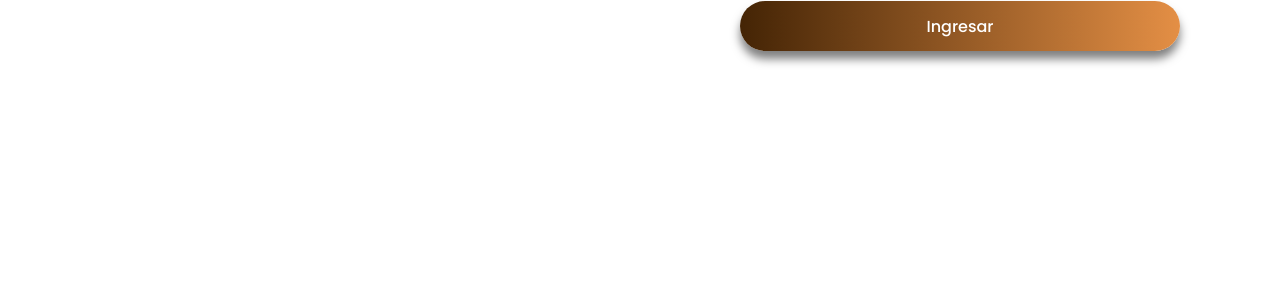
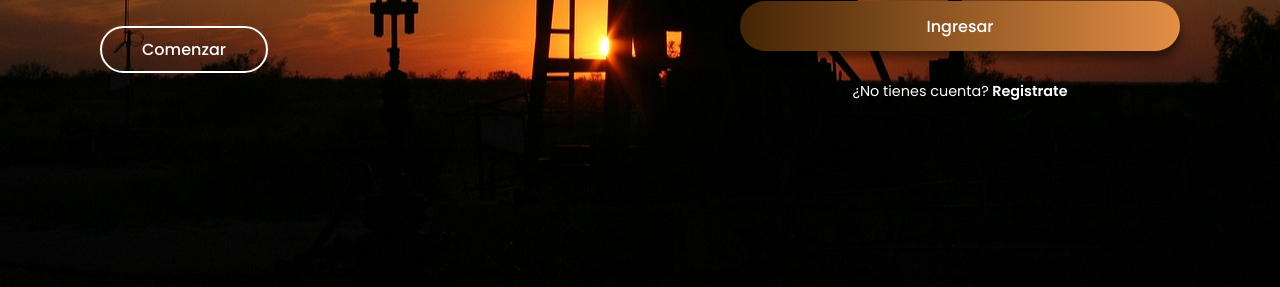
Before and after one commit to Diegocelsia/Login-register, a website: page app/pages/login.html in a window 1280 px wide. Shown: the part 513-800 px from the top of the page. Drawn offline with nearby package versions, Linux system fonts and the light colour scheme; files that its build step writes are made by us from their sources; the site is published under a folder, as on GitHub Pages, so addresses that start at the root find nothing; files whose address does not match are found by name.

Commit message:
Porfin pude cargar la foto

```diff
--- a/app/index.js
+++ b/app/index.js
@@ -10,8 +10,9 @@ app.listen(4000, () => {
 
 
 //configuracion Css - Enlace de Files
-app.use(express.static(__dirname + "/public"))
-app.use("/images", express.static("images"))
+app.use(express.static(__dirname + "/public"))//enlace con la carpeta public
+app.use('/images', express.static('app/images'));//enlace  con la carpeta de imagenes
+
 
 
 
--- a/app/public/style.css
+++ b/app/public/style.css
@@ -55,7 +55,7 @@
     position: relative;
     width: 100%;
     height: 100vh;
-    background: url("/app/images/oil-106913_1280.jpg");
+    background: url("../images/oil-106913_1280.jpg");
     background-size: cover;
     background-position: center;
     display: flex;
```
Also changed, not shown: app/pages/login.html (+1 -1 lines).
